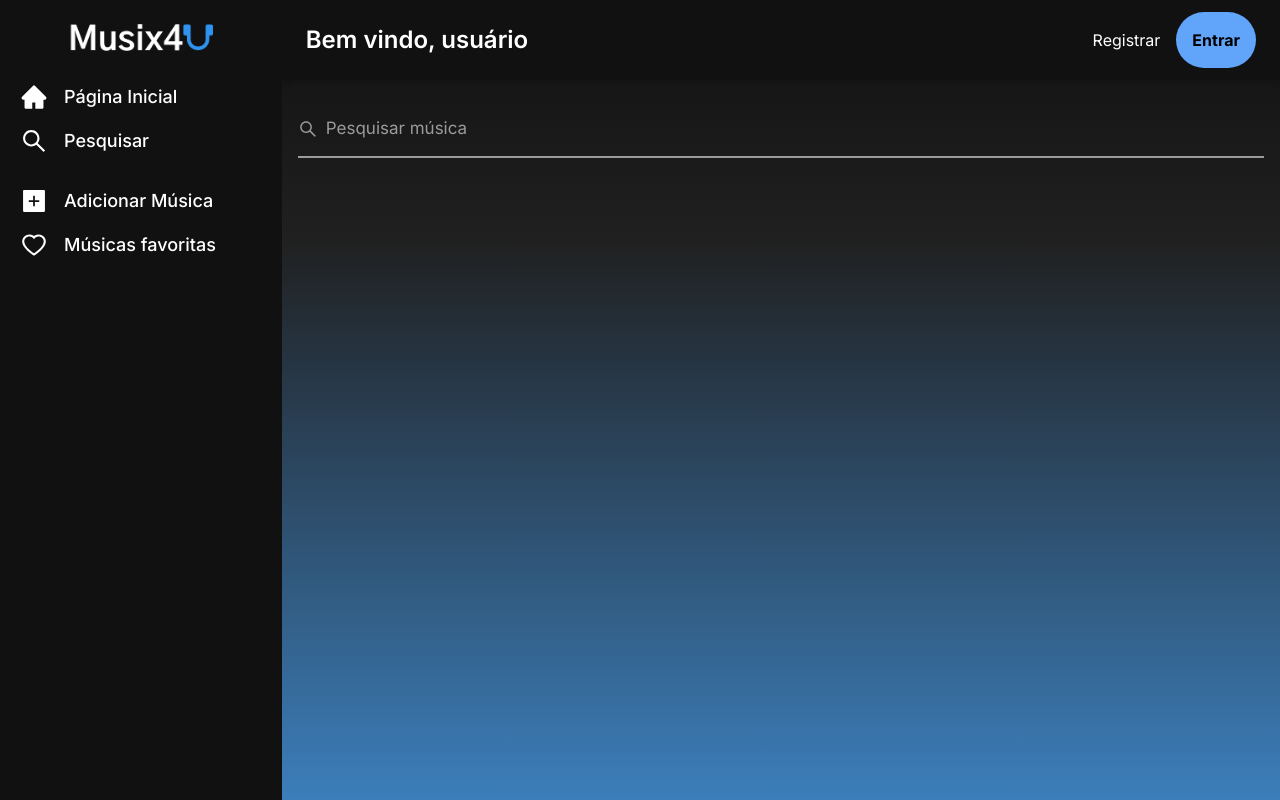
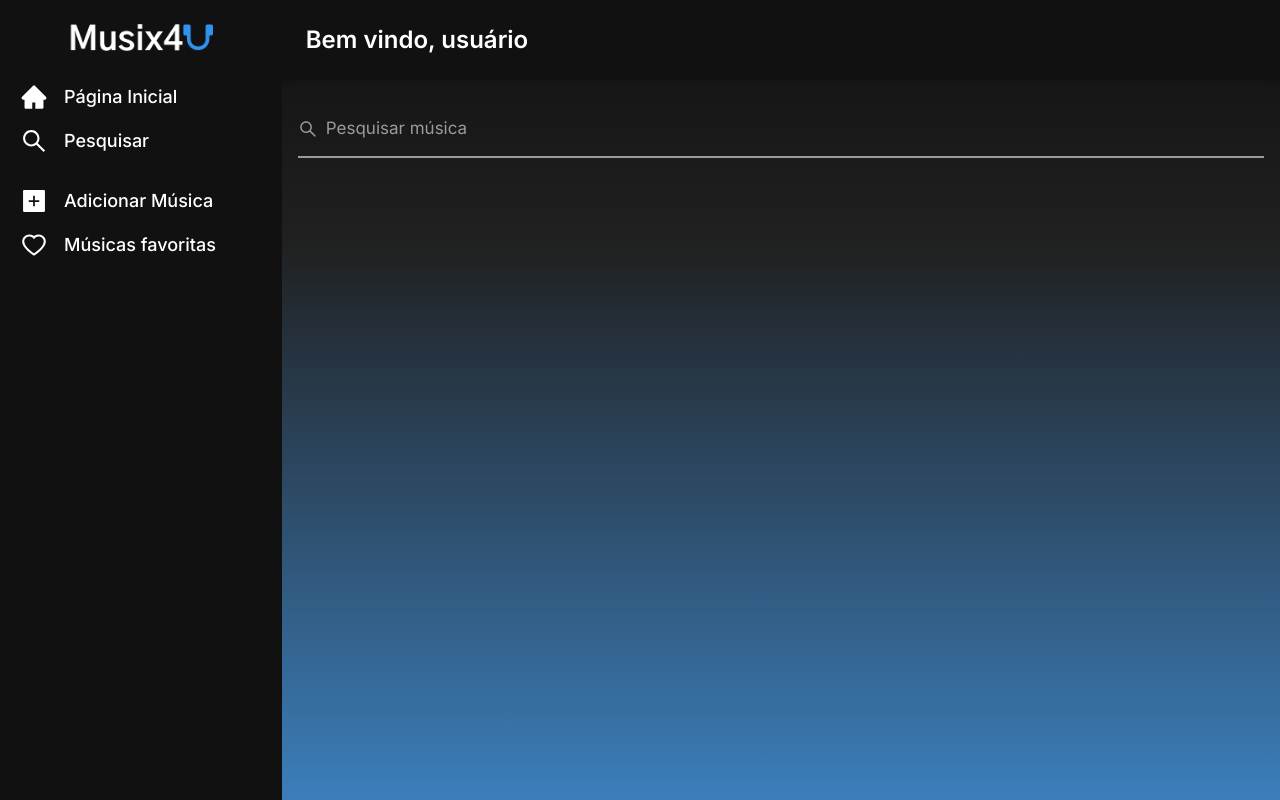
Before and after one commit to MikhailMarczal/musixforyou, a Next.js app in the folder frontend/: page /home/pesquisar in a window 1280 px wide. Built offline with nearby package versions, Linux system fonts and the light colour scheme.

Commit message:
Version 1

```diff
--- a/frontend/src/app/home/[id]/page.tsx
+++ b/frontend/src/app/home/[id]/page.tsx
@@ -8,7 +8,6 @@ import Link from "next/link"
 import { useRouter } from "next/navigation"
 import { useEffect, useState } from "react"
 import { toast } from "react-toastify"
-import Swal from "sweetalert2"
 
 
 export default function MusicPage({ params } : { params: { id: string }}){
@@ -56,12 +55,19 @@ export default function MusicPage({ params } : { params: { id: string }}){
         <div className="w-full text-white flex items-center flex-col my-4 gap-2 ">
             <p className="text-3xl font-bold">{dataGet?.nome}</p>
             <p className="text-2xl">Cantor: {dataGet?.cantor}</p>
-            <Link href={dataGet.link} className="text-xl ">Acessar música na plataforma original</Link>
-            <div className="relative w-96 h-96 z-20">
+            <p className="text-xl ">Clique na imagem para acessar a música na plataforma original</p>
+            <div className="relative w-96 h-96 z-20 cursor-pointer" onClick={() => window.open(dataGet.link)}>
                 {dataGet.capa ? <Image src={dataGet.capa} fill className="object-cover" alt={dataGet.nome}/> : null}
             </div>
 
-            <button onClick={() => handleDownload()} className="text-xl">Converter para MP3</button>
+            {dataGet.musicAsAudio ? (
+                <button
+                    className="text-xl text-white bg-lowBlack p-2 rounded-md font-bold"
+                    onClick={() => handleDownload()}
+                >
+                    Converter para MP3
+                </button>
+            ) : null}
             <button type="button" className="text-xl text-customRed bg-white p-2 rounded-md font-bold" onClick={deleteMusic}>
                 Deletar música
             </button>
--- a/frontend/src/app/home/favoritos/page.tsx
+++ b/frontend/src/app/home/favoritos/page.tsx
@@ -20,7 +20,7 @@ export default function Favoritos(){
 
     return(
         <div>
-            <p className="text-2xl font-bold text-white text-center mt-8">Músicas favoritas</p>
+            <p className="text-2xl font-bold text-white text-center my-8">Músicas favoritas</p>
 
             <ClientMasonry
                 columns={{ xs: 1, sm: 2, md: 3, lg: 5 }}
--- a/frontend/src/app/home/layout.tsx
+++ b/frontend/src/app/home/layout.tsx
@@ -36,7 +36,7 @@ export default function RootLayout({
             isLeftMenuOpen ? <LeftMenuSmallWindows onClickOut={() => setIsLeftMenuOpen(false)} handleIsLeftMenuOpen={() => setIsLeftMenuOpen(old => !old)} /> : null
         )}
         <main className="min-h-screen w-full bg-gradient-to-b from-mediumBlack via-[#202020] via-30% to-[#0B5EAA]/80">
-            <Navbar  windowMd={windowMd} handleLeftMenu={() => setIsLeftMenuOpen(old => !old)}/>
+            <Navbar windowMd={windowMd} handleLeftMenu={() => setIsLeftMenuOpen(old => !old)}/>
             {children}
         </main>
     </div>
--- a/frontend/src/components/Navbar.tsx
+++ b/frontend/src/components/Navbar.tsx
@@ -19,15 +19,6 @@ export default function Navbar(props: IProps) {
                         Bem vindo, usuário
                     </div>
                 )}
-
-                <div className="gap-4 flex items-center">
-                    <Link href={ROUTES.REGISTER}>
-                        Registrar
-                    </Link>
-                    <Link href={ROUTES.LOGIN} className="bg-blue-400 rounded-full p-4 text-black font-bold">
-                        Entrar
-                    </Link>
-                </div>
             </div>
         </header>
     );
```
